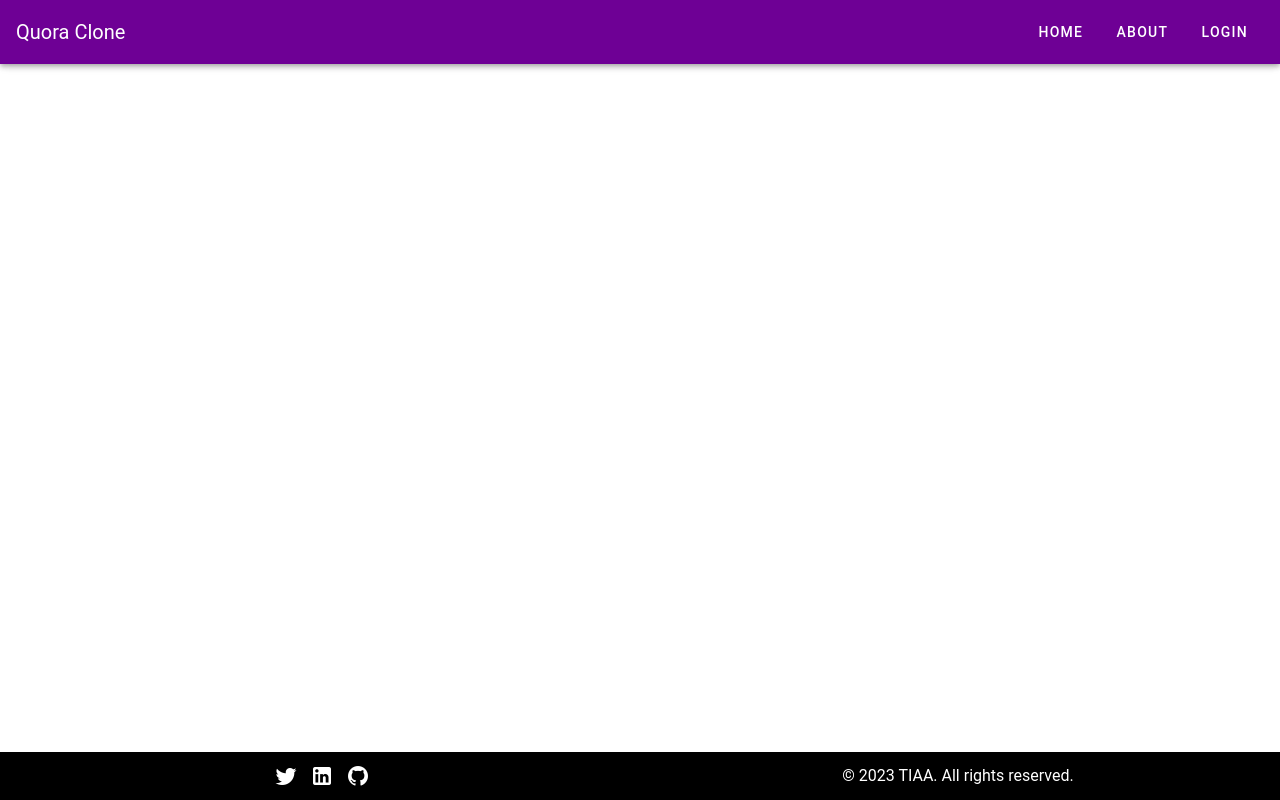
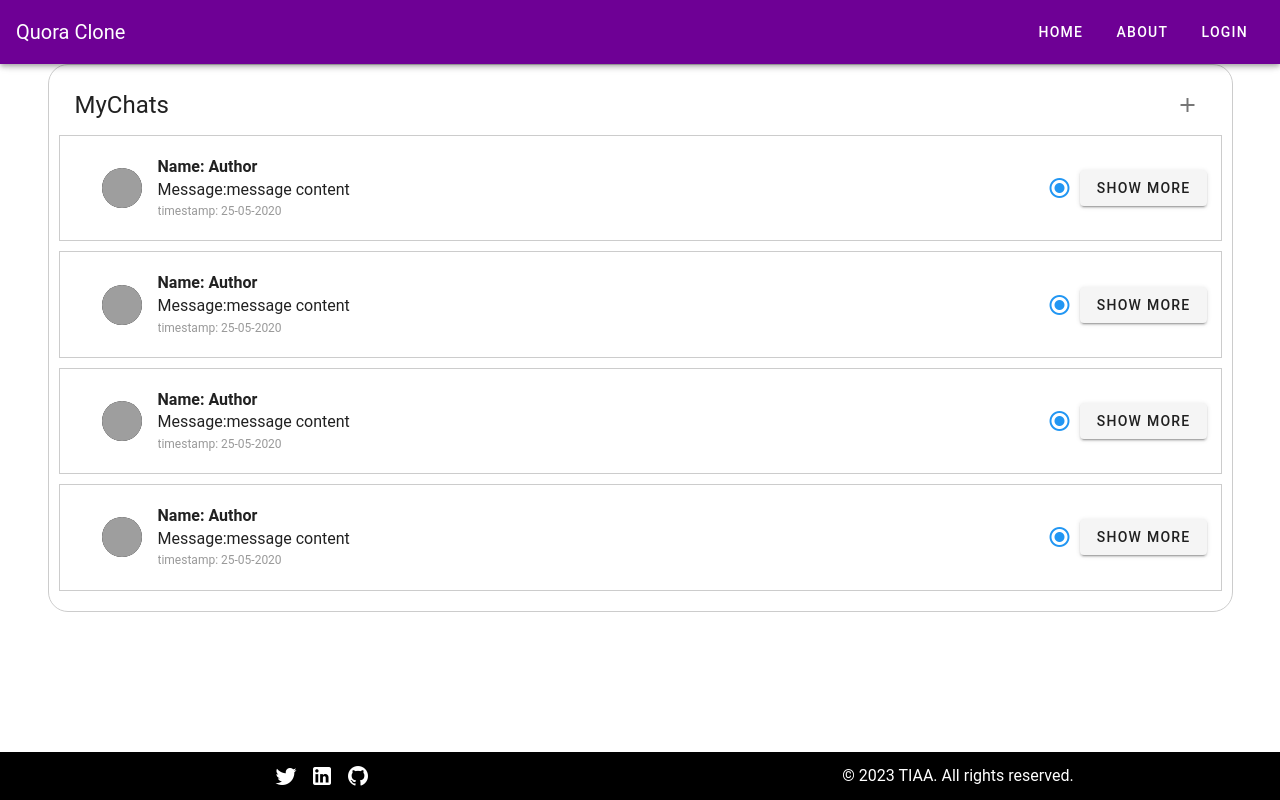
Before and after one commit to Tiaa-Hackathon/Frontend, a Vue app: page /message in a window 1280 px wide. Built offline with nearby package versions, Linux system fonts and the light colour scheme; grey boxes are pictures that could not be loaded; what vue-quill-editor would draw is missing.

Commit message:
[update]: message component added and connect with pages

```diff
--- /dev/null
+++ b/src/components/ChatBox.vue
@@ -0,0 +1,86 @@
+<template>
+  <div>
+    <v-list-item>
+      <template>
+        <v-list-item-content>
+          <v-list-item-title class="text-h5"
+            >Get authorname from message card</v-list-item-title
+          >
+        </v-list-item-content>
+      </template>
+    </v-list-item>
+
+    <v-list-item>
+      <ChatBubbleVue author="John Doe"></ChatBubbleVue>
+    </v-list-item>
+    <v-list-item>
+      <ChatBubbleVue isUser text_content="this is right"></ChatBubbleVue>
+    </v-list-item>
+
+    <v-list-item>
+      <ChatBubbleVue author="John Doe"></ChatBubbleVue>
+    </v-list-item>
+    <v-list-item>
+      <ChatBubbleVue isUser></ChatBubbleVue>
+    </v-list-item>
+    <v-list-item>
+      <ChatBubbleVue author="John Doe"></ChatBubbleVue>
+    </v-list-item>
+    <v-list-item>
+      <ChatBubbleVue isUser></ChatBubbleVue>
+    </v-list-item>
+    <v-list-item>
+      <ChatBubbleVue author="John Doe"></ChatBubbleVue>
+    </v-list-item>
+    <v-list-item>
+      <ChatBubbleVue isUser></ChatBubbleVue>
+    </v-list-item>
+
+    <v-list-item>
+      <v-text-field
+        v-model="typed_text"
+        :error-messages="errors"
+        label="Type a message"
+      ></v-text-field>
+      <v-btn rounded color="purple darken-3">
+        <v-icon color="white">mdi-send</v-icon>
+      </v-btn>
+    </v-list-item>
+  </div>
+</template>
+
+<script>
+import ChatBubbleVue from "../components/ChatBubble.vue";
+
+export default {
+  data() {
+    return {
+      name: "chatbox",
+      typed_message: "",
+    };
+  },
+  components: {
+    ChatBubbleVue,
+  },
+
+  props: {
+    authorName: String,
+  },
+
+  methods: {
+    handleShowMore(authorName) {
+      this.authorName = authorName;
+    },
+  },
+
+  mounted() {
+    this.$on("show-more", this.handleShowMore);
+  },
+
+  beforeDestroy() {
+    this.$off("show-more", this.handleShowMore);
+  },
+};
+</script>
+
+<style lang="scss" scoped></style>
--- /dev/null
+++ b/src/components/ChatBubble.vue
@@ -0,0 +1,83 @@
+<template>
+  <div :class="['chat-bubble', { user: isUser, 'align-right': isUser }]">
+    <div class="user-name">{{ UserName }}</div>
+    <div class="text_content">{{ text_content }}</div>
+    <div class="timestamp">{{ timestamp }}</div>
+  </div>
+</template>
+
+<script>
+export default {
+  data() {
+    return {
+      timestamp: new Date().toLocaleString("en-US", {
+        hour: "numeric",
+        minute: "numeric",
+        month: "numeric",
+        day: "numeric",
+      }),
+    };
+  },
+
+  props: {
+    isUser: {
+      type: Boolean,
+      default: false,
+    },
+    text_content: {
+      type: String,
+      default: "Heyy, Welcome to Quora Clone",
+    },
+    author: {
+      type: String,
+    },
+  },
+
+  computed: {
+    UserName() {
+      if (this.isUser) {
+        return "You";
+      } else if (this.author) {
+        return this.author;
+      } else {
+        return "Unknown User";
+      }
+    },
+  },
+};
+</script>
+
+<style scoped>
+.chat-bubble {
+  background-color: #eee;
+  border-radius: 5px;
+  padding: 10px 20px;
+  margin: 10px;
+  display: inline-block;
+  position: relative; /* position:relative is required to position the timestamp element */
+}
+
+.chat-bubble.user {
+  background-color: #e8a5ff;
+  color: #fff;
+  align-self: flex-end;
+}
+
+.user-name {
+  font-weight: bold;
+  margin: 5px 0;
+  font-size: 0.8em; /* Add this to adjust font size */
+}
+
+.timestamp {
+  text-align: right;
+  bottom: -16px;
+  right: -20px;
+  font-size: 0.75em;
+  color: grey;
+}
+
+.text_content {
+  font-size: 1em;
+}
+</style>
--- /dev/null
+++ b/src/components/MessageCard.vue
@@ -0,0 +1,145 @@
+<template>
+  <div class="message-list">
+    <!-- code for without avatar -->
+    <!-- <div v-for="message in messages" :key="message.id" class="message">
+        <div class="message__author">{{ message.author }}</div>
+        <div class="message__content">{{ message.content }}</div>
+        <div class="message__timestamp">{{ message.timestamp }}</div>
+    </div> -->
+
+    <!-- code with avatar -->
+    <v-container class="message-container">
+      <v-list-item class="title-container">
+        <v-list-item-content>
+          <div class="top-line">
+            <v-list-item-title class="headline mx-auto"
+              >MyChats</v-list-item-title
+            >
+            <v-btn icon>
+              <v-icon>mdi-plus</v-icon>
+            </v-btn>
+          </div>
+        </v-list-item-content>
+      </v-list-item>
+
+      <div v-for="message in messages" :key="message.id" class="message">
+        <v-list-item>
+          <v-list-item>
+            <v-list-item-avatar color="grey darken-3">
+              <v-img
+                class="elevation-6"
+                alt=""
+                src="https://avataaars.io/?avatarStyle=Transparent&topType=ShortHairShortCurly&accessoriesType=Prescription02&hairColor=Black&facialHairType=Blank&clotheType=Hoodie&clotheColor=White&eyeType=Default&eyebrowType=DefaultNatural&mouthType=Default&skinColor=Light"
+              ></v-img>
+            </v-list-item-avatar>
+            <v-list-item-content>
+              <div class="message__author">Name: {{ message.author }}</div>
+              <div class="message__content">Message:{{ message.content }}</div>
+              <div class="message__timestamp">
+                timestamp: {{ message.timestamp }}
+              </div>
+            </v-list-item-content>
+
+            <v-icon class="mr-1" color="blue"> mdi-radiobox-marked </v-icon>
+          </v-list-item>
+
+          <v-row justify="center">
+            <v-dialog v-model="dialog" width="600px">
+              <template v-slot:activator="{ on, attrs }">
+                <v-btn
+                  @click="Passnametochatwindow(message.author)"
+                  v-bind="attrs"
+                  v-on="on"
+                >
+                  Show More
+                </v-btn>
+              </template>
+              <v-card>
+                <ChatBoxVue></ChatBoxVue>
+              </v-card>
+            </v-dialog>
+          </v-row>
+        </v-list-item>
+      </div>
+    </v-container>
+  </div>
+</template>
+
+<script>
+import ChatBoxVue from "../components/ChatBox.vue";
+export default {
+  data() {
+    return {
+      messages: [
+        {
+          author: "Author",
+          content: "message content",
+          timestamp: "25-05-2020",
+        },
+        {
+          author: "Author",
+          content: "message content",
+          timestamp: "25-05-2020",
+        },
+        {
+          author: "Author",
+          content: "message content",
+          timestamp: "25-05-2020",
+        },
+        {
+          author: "Author",
+          content: "message content",
+          timestamp: "25-05-2020",
+        },
+      ],
+    };
+  },
+
+  components: {
+    ChatBoxVue,
+  },
+
+  methods: {
+    Passnametochatwindow(authorName) {
+      this.$emit("show-more", authorName);
+    },
+  },
+};
+</script>
+
+<style scoped>
+.message {
+  margin-bottom: 10px;
+  padding: 10px;
+  border: 1px solid #ccc;
+}
+
+.message__author {
+  font-weight: bold;
+  margin-bottom: 5px;
+}
+
+.message__timestamp {
+  font-size: 12px;
+  color: #999;
+  margin-top: 5px;
+}
+
+.message-container {
+  border: 1px solid #ccc;
+  padding: 10px;
+  margin-bottom: 10px;
+  border-radius: 20px;
+}
+
+.message-box {
+  border: 1px solid #ccc;
+  padding: 10px;
+  margin-bottom: 10px;
+  border-radius: 20px;
+}
+
+.top-line {
+  display: flex;
+}
+</style>
--- a/src/router/index.js
+++ b/src/router/index.js
@@ -18,6 +18,12 @@ const routes = [
       import(/* webpackChunkName: "about" */ "../views/CreatePost.vue"),
   },
   {
+    path: "/message",
+    name: "message",
+    component: () =>
+      import(/* webpackChunkName: "message" */ "../views/MessageView.vue"),
+  },
+  {
     path: "/",
     name: "home",
     component: HomeView,
--- /dev/null
+++ b/src/views/MessageView.vue
@@ -0,0 +1,14 @@
+<template>
+  <MessageCard />
+</template>
+
+<script>
+import MessageCard from "@/components/MessageCard.vue";
+export default {
+  components: {
+    MessageCard,
+  },
+};
+</script>
+
+<style lang="scss" scoped></style>
```
